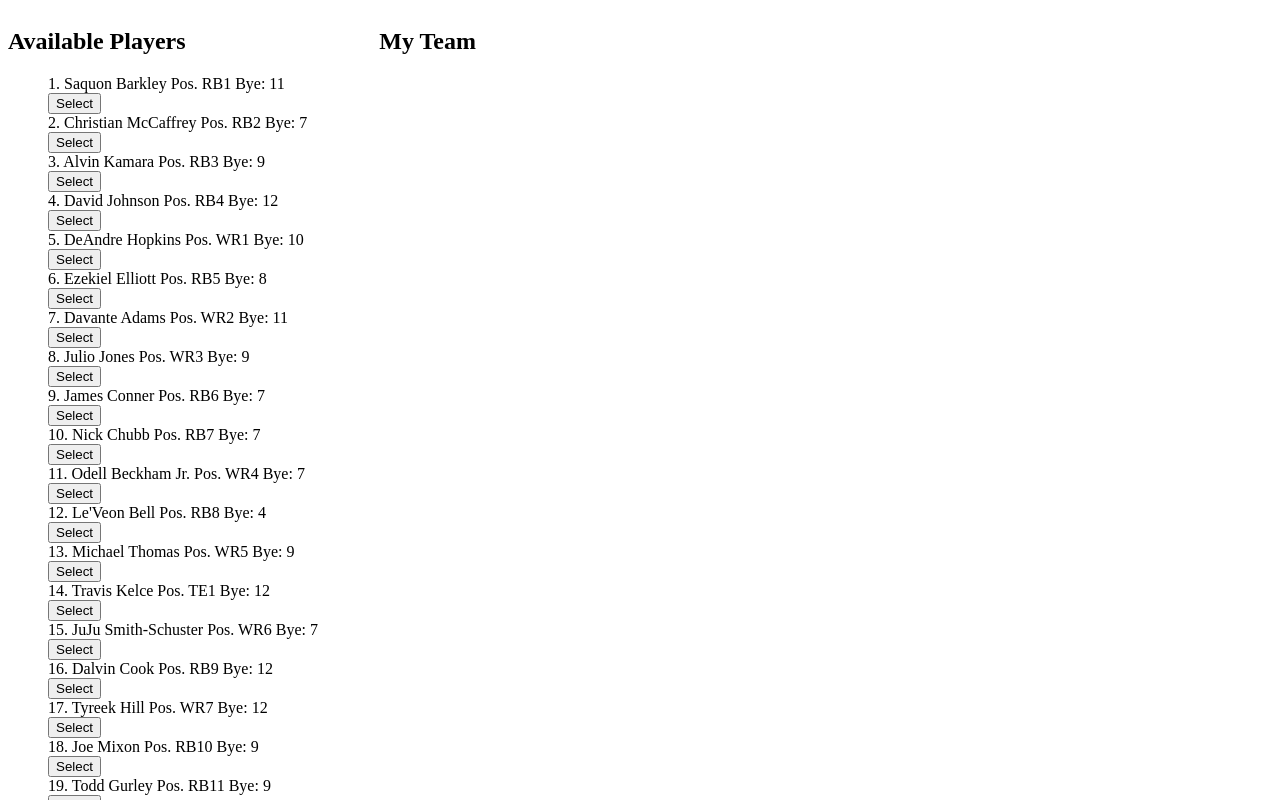
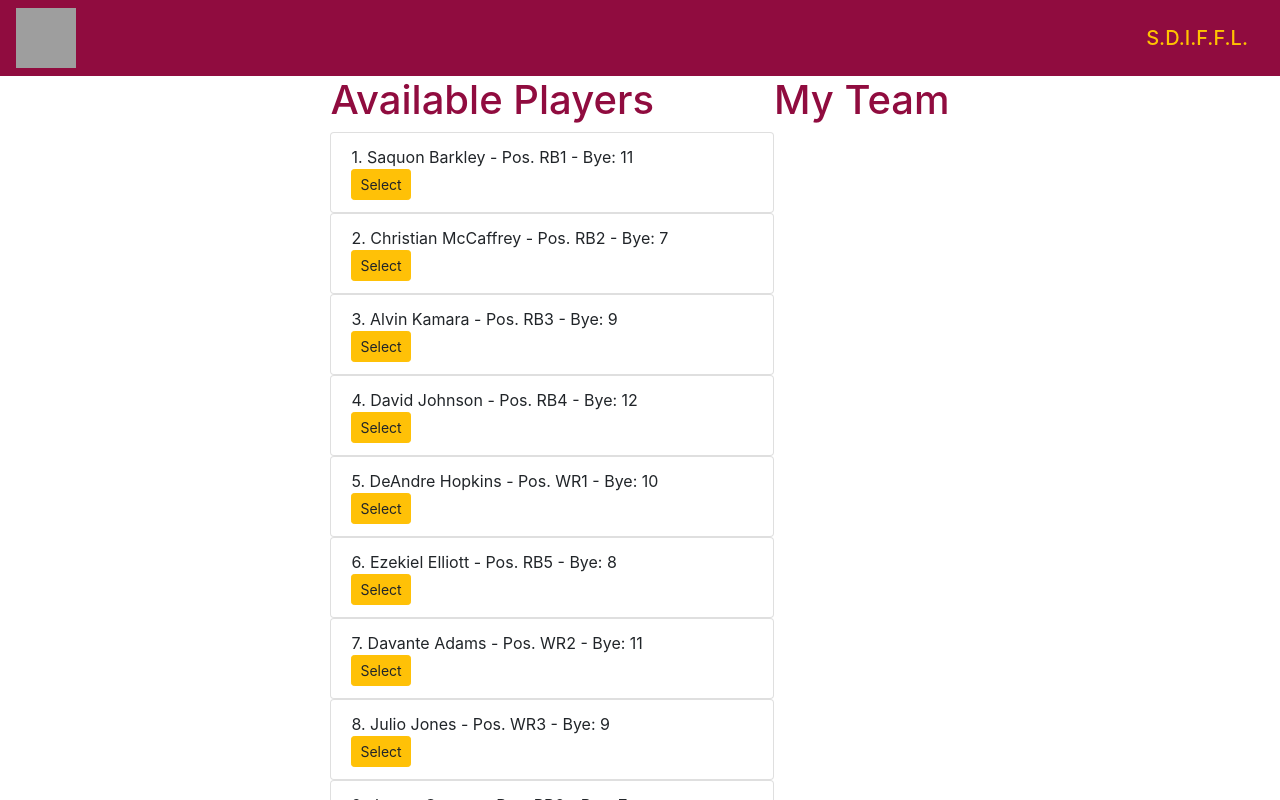
Before and after one commit to natebuch/draft_app, a React (Create React App) app: page / in a window 1280 px wide. Shown: the top 800 px of the page. Built offline with nearby package versions, Linux system fonts and the light colour scheme; grey boxes are pictures that could not be loaded.

Commit message:
add bootstrap

```diff
--- a/package.json
+++ b/package.json
@@ -3,6 +3,7 @@
   "version": "0.1.0",
   "private": true,
   "dependencies": {
+    "bootstrap": "4.3.1",
     "react": "^16.9.0",
     "react-dom": "^16.9.0",
     "react-scripts": "3.1.1"
--- a/src/App.js
+++ b/src/App.js
@@ -16,8 +16,10 @@ class App extends Component {
     return players.map(({player_name, overall_rank, positional_rank, bye_week}, index) => {
       return (
         <div key={ overall_rank }>
-          <li style={{ listStyle: "none" }}>{ overall_rank }. { player_name } Pos. { positional_rank } Bye: { bye_week } </li>
-          <button onClick={ () => this.selectPlayer(index) }>Select</button>
+          <li class="list-group-item">
+            { overall_rank }. { player_name } - Pos. { positional_rank } - Bye: { bye_week }
+            <button class="btn btn-warning btn-sm d-flex justify-content-right" onClick={ () => this.selectPlayer(index) }>Select</button>
+          </li>
        </div>
       )
     })
@@ -41,8 +43,10 @@ class App extends Component {
     return players.map(({player_name, overall_rank, positional_rank, bye_week}, index) => {
       return (
         <div key={ overall_rank }>
-          <li style={{ listStyle: "none" }}>{ overall_rank }. { player_name } Pos. { positional_rank } Bye: { bye_week } </li>
-          <button onClick={ () => this.unselectPlayer(index) }>Un-Select</button>
+          <li class="list-group-item">
+            { overall_rank }. { player_name } - Pos. { positional_rank } - Bye: { bye_week }
+            <button class="btn btn-warning btn-sm d-flex justify-content-right" onClick={ () => this.unselectPlayer(index) }>Un-Select</button>
+          </li>
        </div>
       )
     })
@@ -63,19 +67,27 @@ class App extends Component {
 
   render() {
     return (
-      <div style={{display: "flex", justifyContent: "flexStart"}}>
+      <div>
+        <div>
+          <nav className="navbar" style={{backgroundColor: '#900C3F'}}>
+            <img id="fork" src="https://i.redd.it/odmx4dqcaory.jpg" width="60" height="60" alt=""/>
+            <span id="logo" className="navbar-brand mb-0 h1" style={{color: "#FFC300"}}>S.D.I.F.F.L.</span>
+          </nav>
+        </div>
+        <div class="d-flex justify-content-center">
           <section>
-          <h1>Available Players</h1>
-          <ul>
+            <h1 style={{color: "#900C3F"}}>Available Players</h1>
+            <ul class="list-group">
               { this.listAvailablePlayers() }
             </ul>
           </section>
           <section>
-          <h1>My Team</h1>
-          <ul>
+            <h1 style={{color: "#900C3F"}}>My Team</h1>
+            <ul class="list-group">
               { this.listUnavailablePlayers() }
             </ul>
           </section>
+        </div>
       </div>
     )
   }
--- a/src/index.js
+++ b/src/index.js
@@ -1,6 +1,7 @@
 import React, { Component } from 'react';
 import ReactDOM from 'react-dom';
 import App from './App';
+import 'bootstrap/dist/css/bootstrap.css'
 import * as serviceWorker from './serviceWorker';
 
 ReactDOM.render(<App />, document.getElementById('root'));
```
Also changed, not shown: 1 other file (tests, documents, lock files or other folders). Lines whose indentation alone changed are shown as unchanged.
